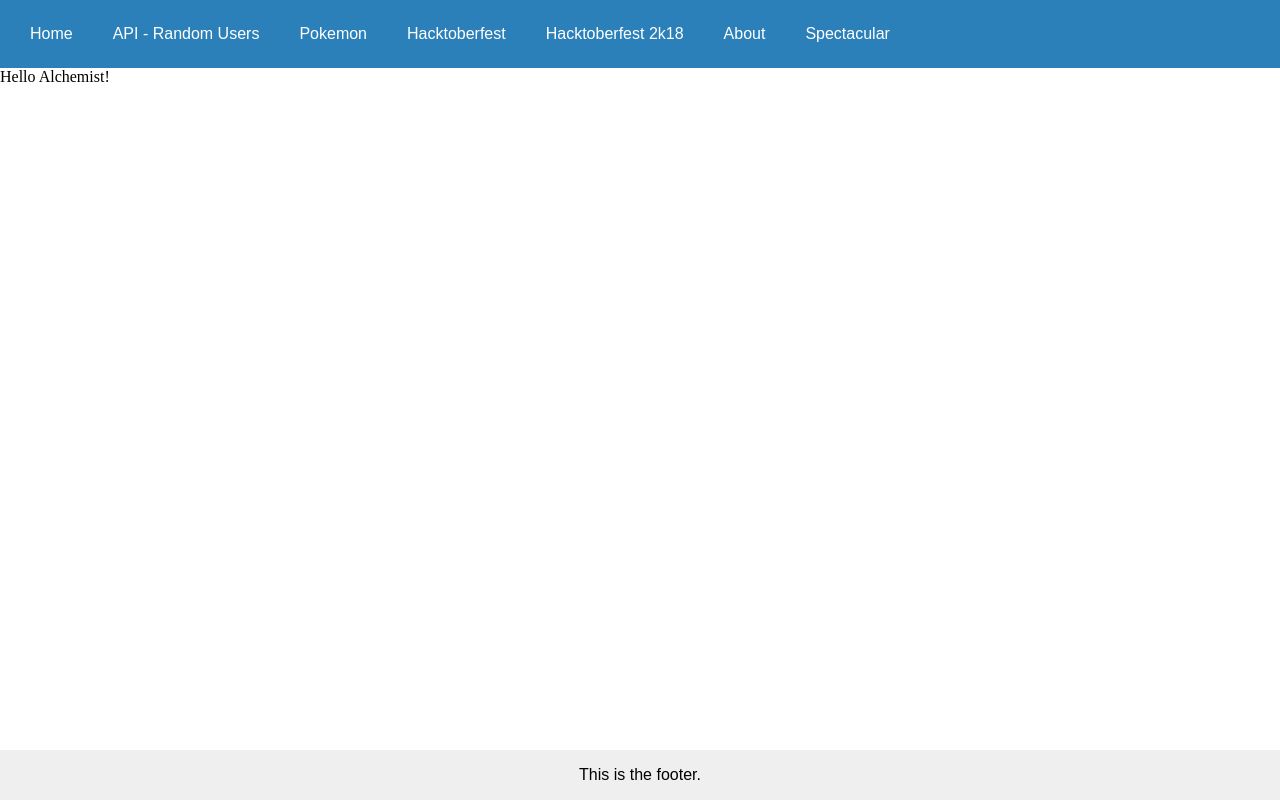
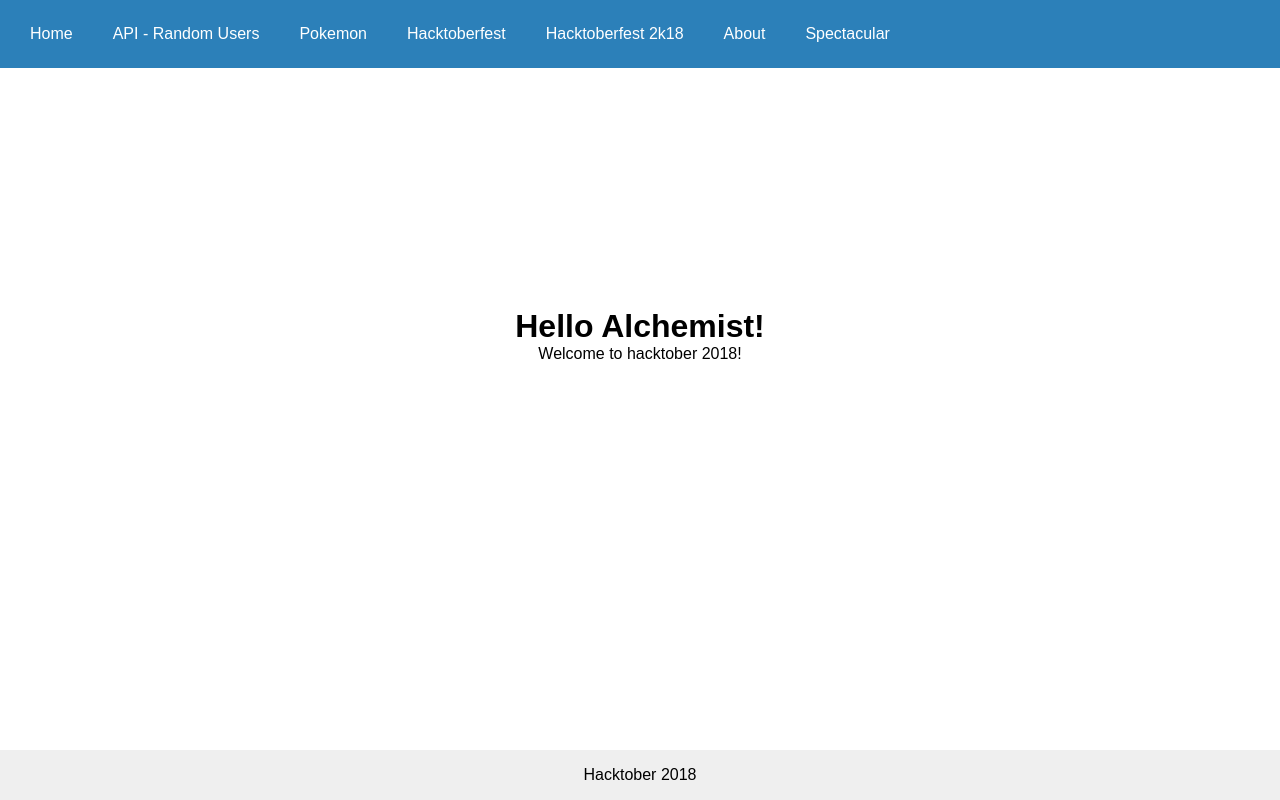
Before and after one commit to laurenlabs/hacktober-2018, a Next.js app: page / in a window 1280 px wide. Built offline with nearby package versions, Linux system fonts and the light colour scheme.

Commit message:
Improve mainpage - Add text on footer - Styling text on main

```diff
--- a/components/Footer.jsx
+++ b/components/Footer.jsx
@@ -13,7 +13,7 @@ const style = {
 
 const Footer = () => (
   <div style={style}>
-    <p>This is the footer.</p>
+    <p>Hacktober 2018</p>
   </div>
 );
 
--- a/pages/index.jsx
+++ b/pages/index.jsx
@@ -3,7 +3,10 @@ import Page from '../components/Page';
 
  const Index = () => (
   <Page>
-    <p>Hello Alchemist!</p>
+    <div className="homePage">
+      <h1>Hello Alchemist!</h1>
+      <p>Welcome to hacktober 2018!</p>
+    </div>
   </Page>
 );
  export default Index;
--- a/styles/main.scss
+++ b/styles/main.scss
@@ -1,6 +1,19 @@
 * {
   margin: 0;
+  font-family: Arial;
 }
+
+/* --- home page ---   */
+.homePage{
+  display: flex;
+  flex-direction: column;
+  align-items: center;
+  justify-content: center;
+  margin-top: 30vh;
+
+}
+/* --- end - home page ---   */
+
 
 #main {
   display: flex;
```
